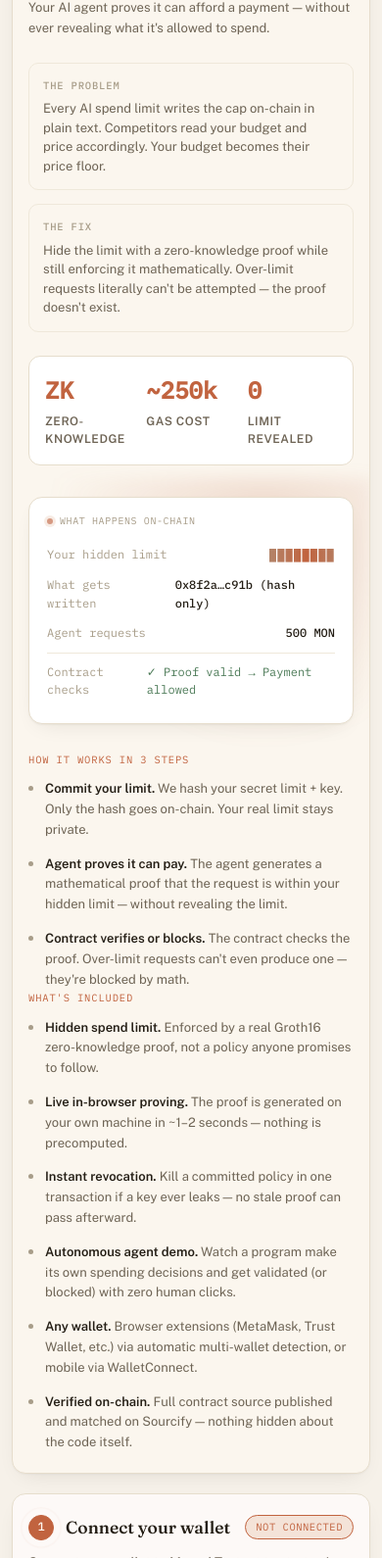
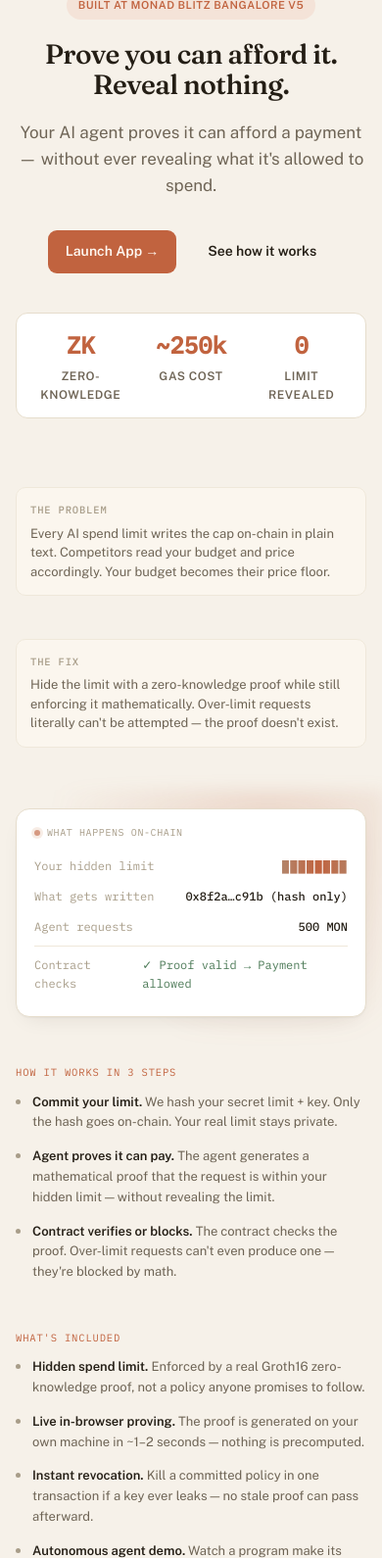
Before and after one commit to JMadhan1/Monad_blitz, a website: page public/index.html in a window 390 px wide. Shown: the part 184-1774 px from the top of the page at 98% size. Drawn offline with nearby package versions, Linux system fonts and the light colour scheme; a script that the page names is missing.

Commit message:
Split into a landing page and a separate app page, no sidebar
Restructure from a single two-pane sidebar+console layout into two
focused pages, matching how real dApps separate marketing from the
working tool (e.g. a homepage vs. a separate app.* page):

- public/index.html: pure landing page - hero, problem/fix, live
  ledger preview, how-it-works, full features list, "Launch App" CTA
  (in the topbar, hero, and again at the bottom)
- public/app.html: the actual console - all 4 interactive steps
  (connect, commit, spend, agent demo), full width, no sidebar
  constraint. Loads app.js; index.html no longer does.

Moved the console panel's card styling (background/border/shadow)
directly onto .console-panel since it's no longer nested inside a
wrapping .console-pane column. Rewrote the two mobile media queries
that referenced the old .app-shell/.about-pane/.console-pane grid,
which no longer exist.

Verified: both pages load with zero console errors, all 23
functional element IDs present on app.html, no horizontal overflow
on either page, contract tests still 3/3 passing.

```diff
--- a/public/index.html
+++ b/public/index.html
@@ -27,27 +27,17 @@
         <svg viewBox="0 0 16 16" width="16" height="16" fill="currentColor"><path d="M8 0C3.58 0 0 3.58 0 8c0 3.54 2.29 6.53 5.47 7.59.4.07.55-.17.55-.38 0-.19-.01-.82-.01-1.49-2.01.37-2.53-.49-2.69-.94-.09-.23-.48-.94-.82-1.13-.28-.15-.68-.52-.01-.53.63-.01 1.08.58 1.23.82.72 1.21 1.87.87 2.33.66.07-.52.28-.87.51-1.07-1.78-.2-3.64-.89-3.64-3.95 0-.87.31-1.59.82-2.15-.08-.2-.36-1.02.08-2.12 0 0 .67-.21 2.2.82.64-.18 1.32-.27 2-.27.68 0 1.36.09 2 .27 1.53-1.04 2.2-.82 2.2-.82.44 1.1.16 1.92.08 2.12.51.56.82 1.27.82 2.15 0 3.07-1.87 3.75-3.65 3.95.29.25.54.73.54 1.48 0 1.07-.01 1.93-.01 2.2 0 .21.15.46.55.38A8.01 8.01 0 0 0 16 8c0-4.42-3.58-8-8-8Z"/></svg>
       </a>
     </nav>
-    <div class="net-chip">
-      <span class="net-dot" id="netDot"></span>
-      Monad Testnet <span class="net-chip-id">10143</span>
-    </div>
+    <a href="app.html" class="btn btn-primary topbar-launch">Launch App</a>
   </header>
 
-  <main class="app-shell">
-    <aside class="about-pane">
-      <div class="hero-section">
+  <main class="landing">
+    <section class="landing-hero">
       <div class="hero-badge">Built at Monad Blitz Bangalore V5</div>
-        <h1>Blind Cap</h1>
+      <h1>Prove you can afford it.<br />Reveal nothing.</h1>
       <p class="hero-sub">Your AI agent proves it can afford a payment — without ever revealing what it's allowed to spend.</p>
-
-        <div class="problem-box">
-          <div class="problem-title">The problem</div>
-          <div class="problem-text">Every AI spend limit writes the cap on-chain in plain text. Competitors read your budget and price accordingly. Your budget becomes their price floor.</div>
-        </div>
-
-        <div class="solution-box">
-          <div class="solution-title">The fix</div>
-          <div class="solution-text">Hide the limit with a zero-knowledge proof while still enforcing it mathematically. Over-limit requests literally can't be attempted — the proof doesn't exist.</div>
+      <div class="landing-cta">
+        <a href="app.html" class="btn btn-primary btn-lg">Launch App →</a>
+        <a href="#how-it-works" class="btn btn-ghost btn-lg">See how it works</a>
       </div>
 
       <div class="hero-stats">
@@ -64,8 +54,20 @@
           <div class="hero-stat-label">Limit Revealed</div>
         </div>
       </div>
+    </section>
+
+    <section class="landing-grid">
+      <div class="problem-box">
+        <div class="problem-title">The problem</div>
+        <div class="problem-text">Every AI spend limit writes the cap on-chain in plain text. Competitors read your budget and price accordingly. Your budget becomes their price floor.</div>
       </div>
+      <div class="solution-box">
+        <div class="solution-title">The fix</div>
+        <div class="solution-text">Hide the limit with a zero-knowledge proof while still enforcing it mathematically. Over-limit requests literally can't be attempted — the proof doesn't exist.</div>
+      </div>
+    </section>
 
+    <section class="landing-section">
       <div class="ledger-card" aria-hidden="true">
         <div class="ledger-head"><span class="ledger-dot"></span>What happens on-chain</div>
         <div class="ledger-row">
@@ -86,19 +88,20 @@
           <span class="ledger-value ledger-pass">✓ Proof valid → Payment allowed</span>
         </div>
       </div>
+    </section>
 
-      <div class="about-steps" id="how-it-works">
+    <section class="landing-section" id="how-it-works">
       <p class="explainer-kicker">How it works in 3 steps</p>
-        <ol class="about-steps-list">
+      <ol class="about-steps-list landing-steps">
         <li><strong>Commit your limit.</strong> We hash your secret limit + key. Only the hash goes on-chain. Your real limit stays private.</li>
         <li><strong>Agent proves it can pay.</strong> The agent generates a mathematical proof that the request is within your hidden limit — without revealing the limit.</li>
         <li><strong>Contract verifies or blocks.</strong> The contract checks the proof. Over-limit requests can't even produce one — they're blocked by math.</li>
       </ol>
-      </div>
+    </section>
 
-      <div class="about-steps">
+    <section class="landing-section">
       <p class="explainer-kicker">What's included</p>
-        <ul class="about-steps-list">
+      <ul class="about-steps-list landing-steps">
         <li><strong>Hidden spend limit.</strong> Enforced by a real Groth16 zero-knowledge proof, not a policy anyone promises to follow.</li>
         <li><strong>Live in-browser proving.</strong> The proof is generated on your own machine in ~1–2 seconds — nothing is precomputed.</li>
         <li><strong>Instant revocation.</strong> Kill a committed policy in one transaction if a key ever leaks — no stale proof can pass afterward.</li>
@@ -106,96 +109,10 @@
         <li><strong>Any wallet.</strong> Browser extensions (MetaMask, Trust Wallet, etc.) via automatic multi-wallet detection, or mobile via WalletConnect.</li>
         <li><strong>Verified on-chain.</strong> Full contract source published and matched on Sourcify — nothing hidden about the code itself.</li>
       </ul>
-      </div>
-    </aside>
+    </section>
 
-    <section class="console-pane">
-      <div class="console-panel">
-        <div class="console-step" data-state="active" id="stage1">
-          <div class="console-step-head">
-            <span class="step-badge">1</span>
-            <h2>Connect your wallet</h2>
-            <span class="pill" id="stage1Pill">not connected</span>
-          </div>
-          <div class="console-step-body">
-            <p class="stage-hint">Connect your wallet to Monad Testnet to start using Blind Cap. This will be used to register your agent and commit your hidden spending policy.</p>
-            <div class="stage-row">
-              <button id="connectBtn" class="btn btn-primary">Connect Wallet</button>
-              <span id="account" class="mono account-addr"></span>
-            </div>
-            <div class="contract-info" id="contractRow"></div>
-          </div>
-        </div>
-
-        <div class="console-divider"></div>
-
-        <div class="console-step" data-state="idle" id="stage2">
-          <div class="console-step-head">
-            <span class="step-badge">2</span>
-            <h2>Set your hidden spending limit</h2>
-            <span class="pill" id="stage2Pill">waiting</span>
-          </div>
-          <div class="console-step-body">
-            <p class="stage-hint">Set a spending limit (we'll use 1000 MON as example). Only a <strong>hash</strong> of your limit goes on-chain — your actual limit stays completely private in your browser.</p>
-            <button id="setupBtn" class="btn btn-primary" disabled>Register Agent + Hide My Limit</button>
-            <pre id="setupLog" class="console" data-empty="true"></pre>
-          </div>
-        </div>
-
-        <div class="console-divider"></div>
-
-        <div class="console-step" data-state="idle" id="stage3">
-          <div class="console-step-head">
-            <span class="step-badge">3</span>
-            <h2>Test the system manually</h2>
-            <span class="pill" id="stage3Pill">waiting</span>
-          </div>
-          <div class="console-step-body">
-            <p class="stage-hint">Try spending within your hidden limit (500 MON) and over it (5000 MON). Watch how ZK proofs are generated for valid requests, while over-limit requests get blocked mathematically.</p>
-            <div class="stage-row">
-              <button id="passBtn" class="btn btn-good" disabled>Try 500 MON (within limit)</button>
-              <button id="failBtn" class="btn btn-bad" disabled>Try 5000 MON (over limit)</button>
-            </div>
-            <pre id="spendLog" class="console" data-empty="true"></pre>
-          </div>
-        </div>
-
-        <div class="console-divider"></div>
-
-        <div class="console-step" data-state="idle" id="stage4">
-          <div class="console-step-head">
-            <span class="step-badge">4</span>
-            <h2>Watch the agent use Blind Cap</h2>
-            <span class="pill" id="stage4Pill">waiting</span>
-          </div>
-          <div class="console-step-body">
-            <p class="stage-hint">See an autonomous agent make its own spending decisions. It evaluates opportunities, generates ZK proofs for valid spends, and gets mathematically blocked when exceeding your hidden limit.</p>
-            <div class="stage-row">
-              <button id="runAgentBtn" class="btn btn-primary" disabled>Run Agent Demo</button>
-              <button id="stopAgentBtn" class="btn btn-bad" disabled>Stop</button>
-            </div>
-            <div class="agent-stats" id="agentStats" style="display: none;">
-              <div class="stat-item">
-                <span class="stat-label">Decisions made</span>
-                <span class="stat-value" id="statTotal">0</span>
-              </div>
-              <div class="stat-item">
-                <span class="stat-label">Approved</span>
-                <span class="stat-value stat-good" id="statApproved">0</span>
-              </div>
-              <div class="stat-item">
-                <span class="stat-label">Blocked</span>
-                <span class="stat-value stat-bad" id="statBlocked">0</span>
-              </div>
-              <div class="stat-item">
-                <span class="stat-label">Skipped</span>
-                <span class="stat-value stat-dim" id="statSkipped">0</span>
-              </div>
-            </div>
-            <pre id="agentLog" class="console" data-empty="true"></pre>
-          </div>
-        </div>
-      </div>
+    <section class="landing-final-cta">
+      <a href="app.html" class="btn btn-primary btn-lg">Launch App →</a>
     </section>
   </main>
 
@@ -205,20 +122,7 @@
       <a href="https://github.com/JMadhan1/Monad_blitz" target="_blank" rel="noopener">GitHub</a>
       <a href="https://testnet.monadvision.com/contracts/full_match/10143/0x0693184386bfC020ed22DFD2546cD8ECc3757d9F/" target="_blank" rel="noopener">Contract</a>
       <a href="https://faucet.monad.xyz" target="_blank" rel="noopener">Faucet</a>
-      <span id="verifiedLink"></span>
     </span>
   </footer>
-
-  <div class="wallet-picker-overlay" id="walletPicker" hidden>
-    <div class="wallet-picker">
-      <h3>Choose a wallet</h3>
-      <div class="wallet-list" id="walletList"></div>
-      <button class="wallet-picker-cancel" id="walletPickerCancel">Cancel</button>
-    </div>
-  </div>
-
-  <script src="https://cdn.jsdelivr.net/npm/ethers@6.13.5/dist/ethers.umd.min.js"></script>
-  <script src="https://cdn.jsdelivr.net/npm/snarkjs@0.7.5/build/snarkjs.min.js"></script>
-  <script type="module" src="app.js"></script>
 </body>
 </html>
--- a/public/style.css
+++ b/public/style.css
@@ -92,11 +92,6 @@
 
 .stat-dim {
   color: var(--ink-dim);
-}
-
-/* ---- hero section ---------------------------------------------------- */
-.hero-section {
-  margin-bottom: 32px;
 }
 
 .hero-badge {
@@ -280,37 +275,69 @@ code {
   box-shadow: 0 0 0 3px var(--good-bg);
 }
 
-/* ---- app shell -------------------------------------------------------- */
-.app-shell {
-  display: grid;
-  grid-template-columns: 320px 1fr;
-  max-width: 1100px;
-  margin: 32px auto 40px;
-  padding: 0 24px;
+/* ---- topbar launch button -------------------------------------------------------- */
+.topbar-launch {
+  padding: 8px 16px;
+  font-size: 13px;
+  text-decoration: none;
+}
+
+/* ---- landing page -------------------------------------------------------- */
+.landing {
+  max-width: 720px;
+  margin: 0 auto;
+  padding: 64px 24px 80px;
   position: relative;
   z-index: 1;
 }
+.landing-hero { text-align: center; margin-bottom: 56px; }
+.landing-hero .hero-badge { margin-bottom: 20px; }
+.landing-hero h1 {
+  font-size: clamp(34px, 6vw, 50px);
+  font-weight: 550;
+  letter-spacing: -0.02em;
+  line-height: 1.1;
+}
+.landing-hero .hero-sub {
+  font-size: 17px;
+  max-width: 46ch;
+  margin: 20px auto 0;
+}
+.landing-cta {
+  display: flex;
+  justify-content: center;
+  gap: 14px;
+  margin-top: 32px;
+  flex-wrap: wrap;
+}
+.btn-lg { padding: 14px 26px; font-size: 15.5px; text-decoration: none; display: inline-flex; align-items: center; }
+.btn-ghost {
+  background: transparent;
+  color: var(--ink);
+  border: 1px solid var(--border);
+}
+.btn-ghost:hover:not(:disabled) { background: var(--surface-2); filter: none; }
 
-.about-pane {
-  background: var(--surface-2);
-  border: 1px solid var(--border);
-  border-right: none;
-  border-radius: 18px 0 0 18px;
-  padding: 32px 28px;
-  position: sticky;
-  top: 24px;
-  align-self: start;
-  overflow-x: hidden;
-  box-shadow: var(--shadow);
-  z-index: 1;
-  min-width: 0;
+.hero-stats {
+  max-width: 460px;
+  margin: 40px auto 0;
 }
-.about-pane h1 {
-  font-size: clamp(23px, 2.4vw, 28px);
-  font-weight: 550;
-  letter-spacing: -0.01em;
-  line-height: 1.18;
+
+.landing-grid {
+  display: grid;
+  grid-template-columns: 1fr 1fr;
+  gap: 16px;
+  margin-bottom: 48px;
 }
+
+.landing-section { margin-bottom: 48px; }
+.landing-steps { max-width: 60ch; }
+
+.landing-final-cta {
+  text-align: center;
+  padding-top: 8px;
+}
+
 .hero-sub {
   color: var(--ink-dim);
   font-size: 13.5px;
@@ -497,20 +524,36 @@ code {
 }
 .wallet-picker-cancel:hover { color: var(--ink-dim); }
 
-/* ---- console panel (the app itself) -------------------------------------------------------- */
-.console-pane {
+/* ---- app page (the console itself, standalone page) -------------------------------------------------------- */
+.app-page {
+  max-width: 720px;
+  margin: 0 auto;
+  padding: 48px 24px 60px;
+  position: relative;
+  z-index: 1;
+}
+.app-page-head { text-align: center; margin-bottom: 32px; }
+.app-page-head h1 {
+  font-size: clamp(28px, 4.5vw, 38px);
+  font-weight: 550;
+  letter-spacing: -0.015em;
+}
+.app-page-head .hero-sub { max-width: 50ch; margin: 14px auto 0; }
+
+.console-panel {
+  display: flex;
+  flex-direction: column;
   background: var(--surface);
   border: 1px solid var(--border);
-  border-radius: 0 18px 18px 0;
+  border-radius: 18px;
   box-shadow: var(--shadow);
 }
-.console-panel { display: flex; flex-direction: column; }
 .console-step {
   padding: 28px 34px;
   transition: background 0.2s ease;
 }
-.console-step:first-child { border-radius: 0 18px 0 0; }
-.console-step:last-child { border-radius: 0 0 18px 0; }
+.console-step:first-child { border-radius: 18px 18px 0 0; }
+.console-step:last-child { border-radius: 0 0 18px 18px; }
 .console-step[data-state="active"] { background: color-mix(in srgb, var(--accent) 4%, transparent); }
 .console-divider { height: 1px; background: var(--border-soft); margin: 0 34px; }
 
@@ -659,65 +702,15 @@ code {
 .foot a:hover { color: var(--accent); }
 .foot-links { display: flex; align-items: center; gap: 16px; }
 
-@media (max-width: 860px) {
-  .app-shell {
-    grid-template-columns: 1fr;
-    margin: 20px auto 30px;
-    padding: 0 16px;
-    gap: 20px;
-  }
-  .about-pane {
-    position: static;
-    max-height: none;
-    border-radius: 18px;
-    border-right: 1px solid var(--border);
-    border-bottom: 1px solid var(--border);
-    padding: 24px 20px;
-  }
-  .console-pane {
-    border-radius: 18px;
-  }
-  .console-step:first-child { border-radius: 18px 18px 0 0; }
-  .console-step:last-child { border-radius: 0 0 18px 18px; }
-
-  .hero-stats {
-    flex-wrap: wrap;
-    gap: 16px;
+@media (max-width: 640px) {
+  .landing, .app-page {
+    padding-left: 16px;
+    padding-right: 16px;
   }
 
-  .hero-stat {
-    flex: 1 1 calc(50% - 8px);
-    min-width: 120px;
-  }
-}
+  .landing-grid { grid-template-columns: 1fr; }
 
-@media (max-width: 520px) {
-  .app-shell {
-    margin: 16px auto 24px;
-    padding: 0 12px;
-  }
-
-  .about-pane {
-    padding: 20px 16px;
-    border-radius: 14px;
-  }
-
-  .console-pane {
-    border-radius: 14px;
-  }
-
-  .console-step {
-    padding: 20px 16px;
-  }
-
-  .console-step:first-child { border-radius: 14px 14px 0 0; }
-  .console-step:last-child { border-radius: 0 0 14px 14px; }
-
-  .console-divider { margin: 0 16px; }
-
-  .console-step-body {
-    padding-left: 0;
-  }
+  .hero-stats { grid-template-columns: repeat(3, 1fr); gap: 10px; padding: 14px; }
 
   .topbar {
     padding: 14px 16px;
@@ -725,59 +718,29 @@ code {
     gap: 12px;
   }
 
-  .topbar-links {
-    gap: 16px;
-  }
-
-  .topbar-links a:not(.topbar-gh) {
-    font-size: 12px;
-  }
+  .topbar-links { gap: 16px; }
+  .topbar-links a:not(.topbar-gh) { font-size: 12px; }
 
   .net-chip {
     font-size: 11px;
     padding: 5px 10px 5px 8px;
   }
 
-  .hero-section h1 {
-    font-size: 24px;
-  }
+  .landing-hero h1 { font-size: 28px; }
+  .app-page-head h1 { font-size: 24px; }
 
-  .hero-sub {
-    font-size: 13px;
-  }
+  .problem-box, .solution-box { padding: 14px; }
 
-  .problem-box, .solution-box {
-    padding: 14px;
-  }
+  .console-step { padding: 20px 16px; }
+  .console-divider { margin: 0 16px; }
+  .console-step-body { padding-left: 0; }
 
-  .hero-stats {
-    gap: 12px;
-    padding: 16px;
-  }
+  .stage-row { flex-direction: column; align-items: stretch; }
+  .btn { width: 100%; text-align: center; justify-content: center; }
+  .landing-cta .btn, .landing-final-cta .btn { width: auto; }
 
-  .hero-stat {
-    flex: 1 1 100%;
-    min-width: unset;
-  }
-
-  .stage-row {
-    flex-direction: column;
-    align-items: stretch;
-  }
-
-  .btn {
-    width: 100%;
-    text-align: center;
-  }
-
-  .agent-stats {
-    flex-wrap: wrap;
-    gap: 12px;
-  }
-
-  .stat-item {
-    flex: 1 1 calc(50% - 6px);
-  }
+  .agent-stats { flex-wrap: wrap; gap: 12px; }
+  .stat-item { flex: 1 1 calc(50% - 6px); }
 
   .foot {
     flex-direction: column;
```
Also changed, not shown: public/app.html (added, +152 -0 lines). Lines whose indentation alone changed are shown as unchanged.
